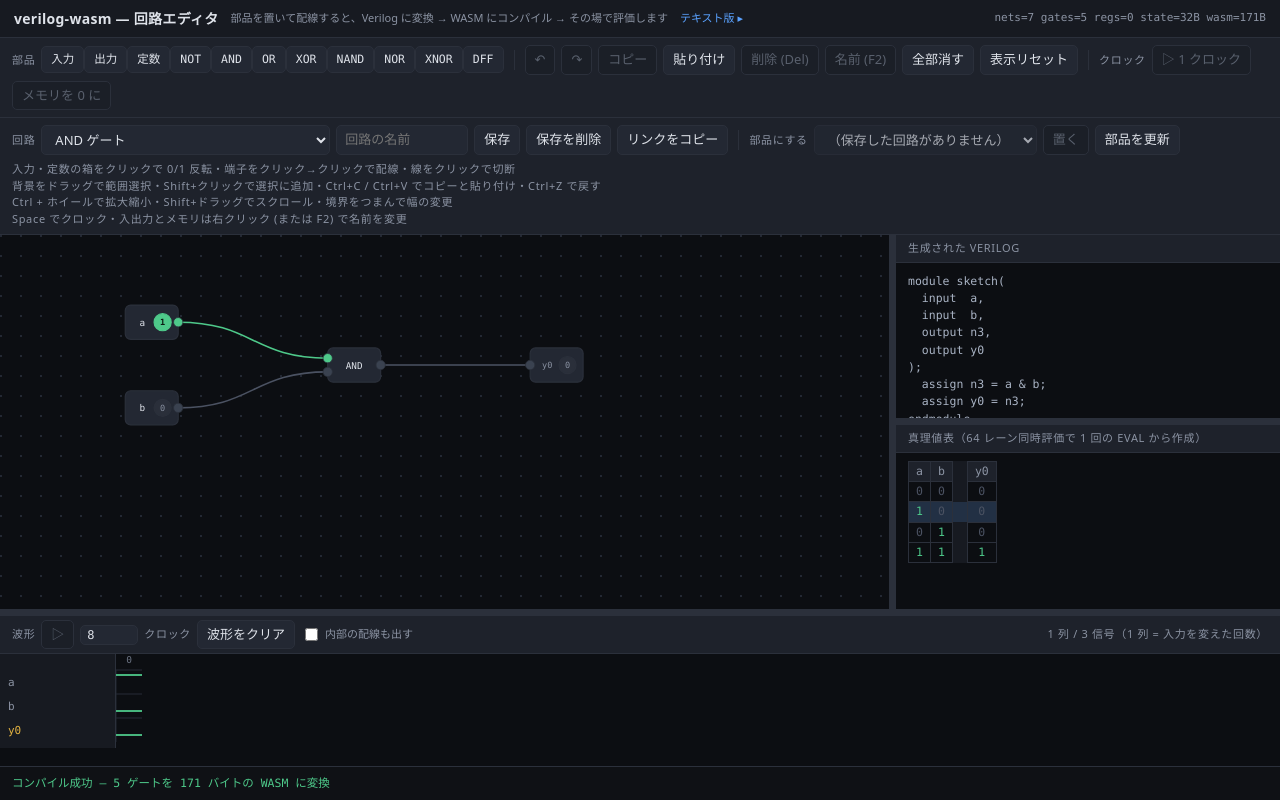
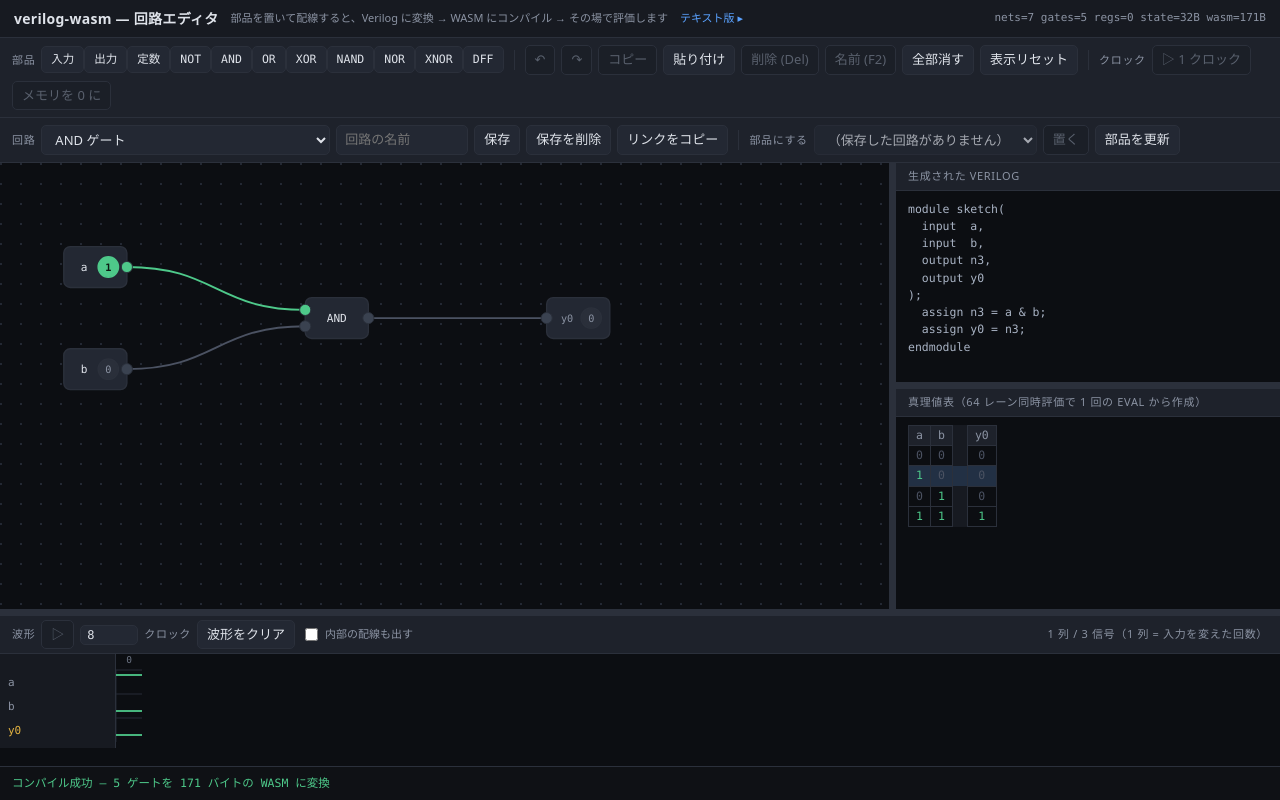
Before and after one commit to nenaaki/verilog-wasm, a website: page web/editor.html in a window 1280 px wide. Drawn offline with Linux system fonts and the light colour scheme.

Commit message:
コメント削除

```diff
--- a/web/editor.html
+++ b/web/editor.html
@@ -204,10 +204,6 @@
   <select id="blockPick" title="保存した回路を部品として置く"></select>
   <button id="placeBlock">置く</button>
   <button id="syncBlocks" title="置いてある部品の中身を、保存されている最新の内容に入れ替える">部品を更新</button>
-  <span class="label" style="text-transform:none;flex-basis:100%">入力・定数の箱をクリックで 0/1 反転・端子をクリック→クリックで配線・線をクリックで切断<br>
-    背景をドラッグで範囲選択・Shift+クリックで選択に追加・Ctrl+C / Ctrl+V でコピーと貼り付け・Ctrl+Z で戻す<br>
-    Ctrl + ホイールで拡大縮小・Shift+ドラッグでスクロール・境界をつまんで幅の変更<br>
-    Space でクロック・入出力とメモリは右クリック (または F2) で名前を変更</span>
 </div>
 
 <main id="main">
```
